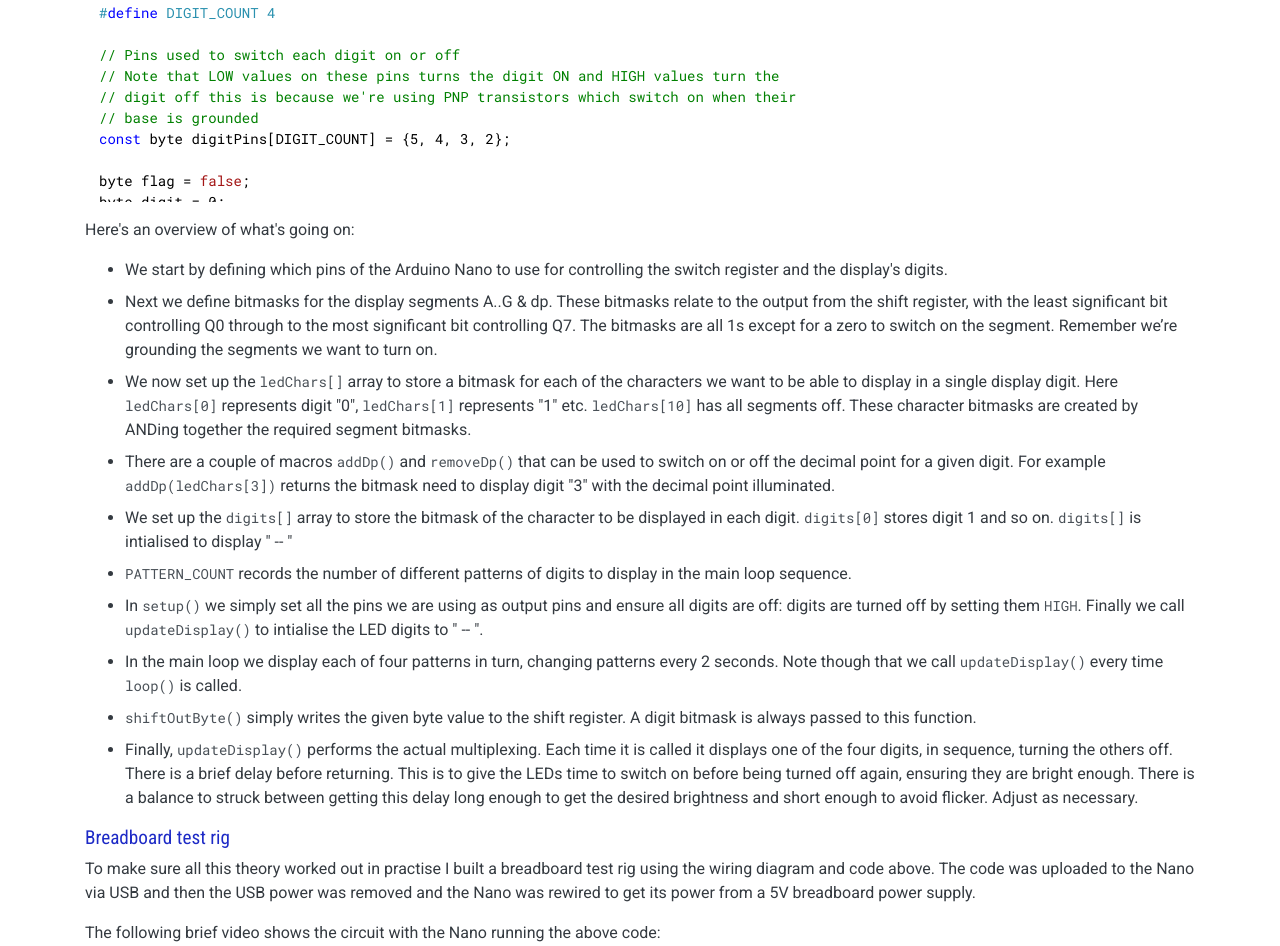
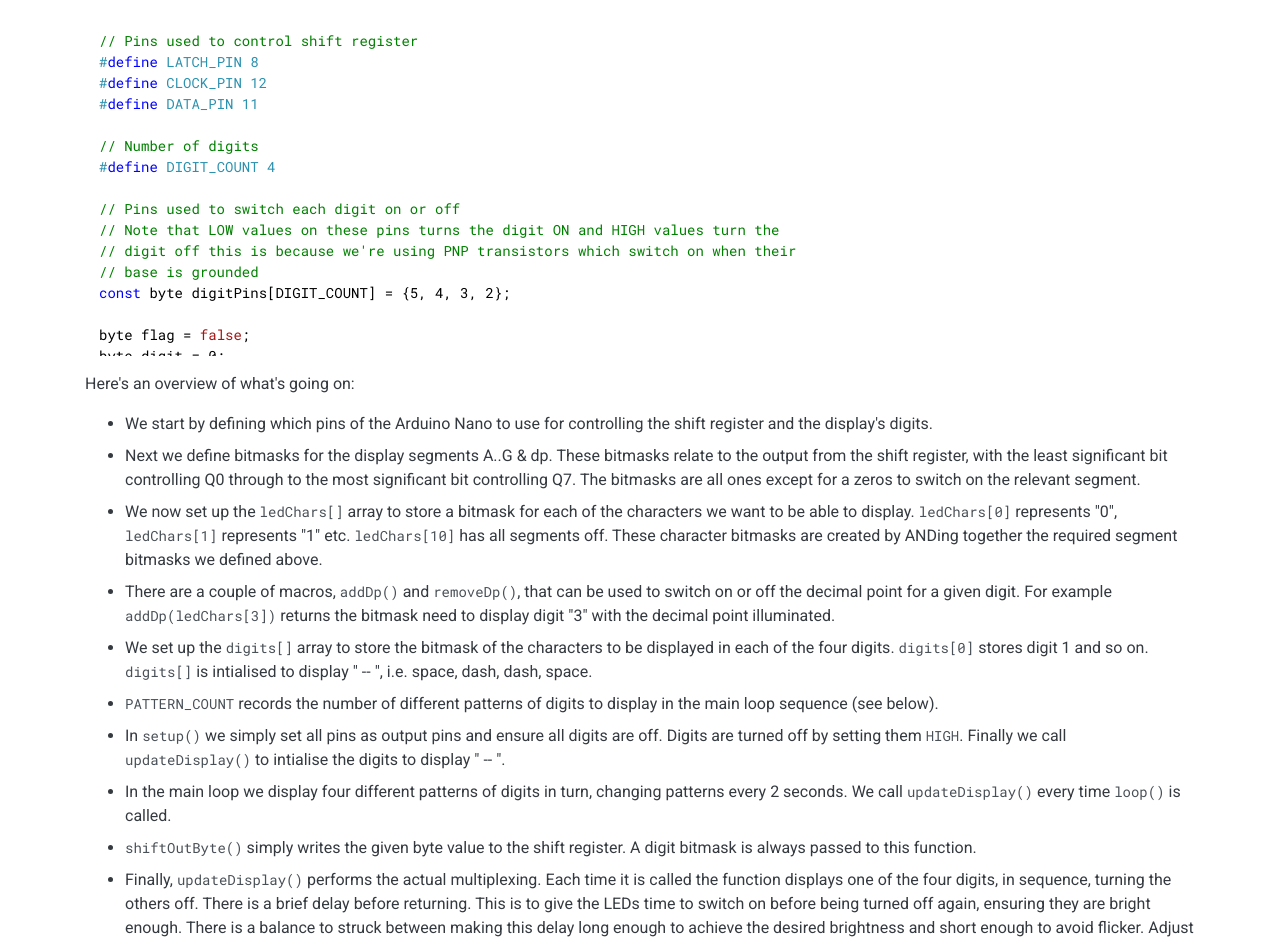
Before and after one commit to cahamo/cahamo.github.io, a Jekyll site: the page built from resources/e40561-4-digit-7seg-led.html, in a window 1280 px wide and 1400 px high, scrolled down 5788 px. Shown: the top 946 px of the window. Built offline with Jekyll 4.4.1, drawn with Linux system fonts in a browser that asks for light colours; comment, search, counter and statistics services are not loaded; some of the changed text lies outside the part shown.

Commit message:
Correct and edit E40561 4 digit 7 segment LED page

```diff
--- a/resources/e40561-4-digit-7seg-led.html
+++ b/resources/e40561-4-digit-7seg-led.html
@@ -49,7 +49,7 @@
 
     <h3>Map of LED digits &amp; segments to pins</h3>
 
-    <p>This section shows which pins control each segment of each digit. Since the display is common anode, there is
+    <p>This section describes which pins control each segment of each digit. Since the display is common anode, there is
         only one anode pin per digit. These are as follows:</p>
 
     <table class="table table-responsive">
@@ -352,31 +352,35 @@
 
     <p>Of course, with 36 pins, it's unrealistic to expect to connect the display to a microcontroller directly. Some kind of multiplexing will be required.</p>
 
+    <p>In this section I present a sample circuit and associated Arduino sketch that performs such multiplexing.</p>
+
     <h3>Circuit Design</h3>
 
-    <p>I've chosen to multiplex the cathode side of the display. This means that we common together the same segment for each digit. Using the information in the ables above the following pin connections can be made:</p>
+    <p>I've chosen to multiplex the cathode side of the display. This means that we common together the pins controlling the same segment for each digit. Using the information in the tables above, the following pin connections can be made:</p>
 
     <p><img class="img-fluid mx-auto d-block" src="/assets/img/resources/e40561-common-segment-wiring.png" width="404"
         height="303" alt="E40561 Common segment wiring diagram"></p>
 
-    <p>The digit pins 1 to 4, being anodes, require supplying with 5V DC (because this is a 5V device). To avoid placing too much load on the microcontroller, these pins will be fed via PNP transistors coupled to a suitable 5V supply. The transistor will be switched by digital output pins on the microcontroller.</p>
+    <p>The digit pins 1 to 4, being anodes, require supplying with 5V DC. To avoid placing too much load on the microcontroller, these pins should be fed via PNP transistors coupled to a suitable 5V supply. The transistors are then switched by coupling digital output pins of the microcontroller to the base of the transistors via suitable resistors.</p>
 
-    <p>The segment pins A to G and dp, being cathodes must be connected to low (0V) in order to be lit. This is done by connecting each commoned segment to a different pin of a 74HC595 shoft register, via a current limiting 470&ohm; resistor. The shift register is then controlled by three digital output pins of the microcontroller.</p>
+    <p>The segment pins A to G and dp, being cathodes, must be connected to 0V in order to be lit. This can be done by connecting each commoned segment to a different output pin of a 74HC595 shift register, via a current limiting resistor. The shift register is then controlled by three digital output pins of the microcontroller.</p>
 
     <p>The following circuit implements this design:</p>
 
     <p><img class="img-fluid mx-auto d-block" src="/assets/img/resources/e40561-mux-circuit.png" width="1220"
         height="920" alt="E40561 multiplex circuit"></p>
 
-<p>As can bee seen, the chosen microcontroller is an Arduino Nano. This is powered fro the 5V power supply and shares a common ground.</p>
+    <p>As can bee seen, the chosen microcontroller is an Arduino Nano. This is powered from the 5V power supply via its 5V pin.</p>
+
+    <p class="alert alert-warning">If you choose to power the Nano via its USB port then disconnect its 5V pin from the main power supply but ensure that the Nano's ground remains connected to the power supply's ground.</p>
 
     <h3>Code</h3>
 
     <p>The code is used to:</p>
 
     <ol>
-    <li>Define a set of digits to be displayed.</li>
-    <li>Sets the 4 digits currently being displayed.</li>
+        <li>Define a set of digit &amp; other characters to be displayed.</li>
+        <li>Record the 4 digits currently being displayed.</li>
         <li>Perform the multiplexing.</li>
     </ol>
 
@@ -548,23 +552,23 @@
     <p>Here's an overview of what's going on:</p>
 
     <ul>
-    <li class="my-2">We start by defining which pins of the Arduino Nano to use for controlling the switch register and the display's digits.</li>
-    <li class="my-2">Next we define bitmasks for the display segments A..G &amp; dp. These bitmasks relate to the output from the shift register, with the least significant bit controlling Q0 through to the most significant bit controlling Q7. The bitmasks are all 1s except for a zero to switch on the segment. Remember we&rsquo;re grounding the segments we want to turn on.</li>
-    <li class="my-2">We now set up the <code>ledChars[]</code> array to store a bitmask for each of the characters we want to be able to display in a single display digit. Here <code>ledChars[0]</code> represents digit &quot;0&quot;, <code>ledChars[1]</code> represents &quot;1&quot; etc. <code>ledChars[10]</code> has all segments off. These character bitmasks are created by ANDing together the required segment bitmasks.</li>
-    <li class="my-2">There are a couple of macros <code>addDp()</code> and <code>removeDp()</code> that can be used to switch on or off the decimal point for a given digit. For example <code>addDp(ledChars[3])</code> returns the bitmask need to display digit &quot;3&quot; with the decimal point illuminated.</li>
-        <li class="my-2">We set up the <code>digits[]</code> array to store the bitmask of the character to be displayed in each digit. <code>digits[0]</code> stores digit 1 and so on. <code>digits[]</code> is intialised to display &quot;&nbsp;--&nbsp;&quot;</li>
-        <li class="my-2"><code>PATTERN_COUNT</code> records the number of different patterns of digits to display in the main loop sequence.</li>
-        <li class="my-2">In <code>setup()</code> we simply set all the pins we are using as output pins and ensure all digits are off: digits are turned off by setting them <code>HIGH</code>. Finally we call <code>updateDisplay()</code> to intialise the LED digits to &quot;&nbsp;--&nbsp;&quot;.</li>
-        <li class="my-2">In the main loop we display each of four patterns in turn, changing patterns every 2 seconds. Note though that we call <code>updateDisplay()</code> every time <code>loop()</code> is called.</li>
+        <li class="my-2">We start by defining which pins of the Arduino Nano to use for controlling the shift register and the display's digits.</li>
+        <li class="my-2">Next we define bitmasks for the display segments A..G &amp; dp. These bitmasks relate to the output from the shift register, with the least significant bit controlling Q0 through to the most significant bit controlling Q7. The bitmasks are all ones except for a zeros to switch on the relevant segment.</li>
+        <li class="my-2">We now set up the <code>ledChars[]</code> array to store a bitmask for each of the characters we want to be able to display. <code>ledChars[0]</code> represents &quot;0&quot;, <code>ledChars[1]</code> represents &quot;1&quot; etc. <code>ledChars[10]</code> has all segments off. These character bitmasks are created by ANDing together the required segment bitmasks we defined above.</li>
+        <li class="my-2">There are a couple of macros, <code>addDp()</code> and <code>removeDp()</code>, that can be used to switch on or off the decimal point for a given digit. For example <code>addDp(ledChars[3])</code> returns the bitmask need to display digit &quot;3&quot; with the decimal point illuminated.</li>
+        <li class="my-2">We set up the <code>digits[]</code> array to store the bitmask of the characters to be displayed in each of the four digits. <code>digits[0]</code> stores digit 1 and so on. <code>digits[]</code> is intialised to display &quot;&nbsp;--&nbsp;&quot;, i.e. space, dash, dash, space.</li>
+        <li class="my-2"><code>PATTERN_COUNT</code> records the number of different patterns of digits to display in the main loop sequence (see below).</li>
+        <li class="my-2">In <code>setup()</code> we simply set all pins as output pins and ensure all digits are off. Digits are turned off by setting them <code>HIGH</code>. Finally we call <code>updateDisplay()</code> to intialise the digits to display &quot;&nbsp;--&nbsp;&quot;.</li>
+        <li class="my-2">In the main loop we display four different patterns of digits in turn, changing patterns every 2 seconds. We call <code>updateDisplay()</code> every time <code>loop()</code> is called.</li>
         <li class="my-2"><code>shiftOutByte()</code> simply writes the given byte value to the shift register. A digit bitmask is always passed to this function.</li>
-        <li class="my-2">Finally, <code>updateDisplay()</code> performs the actual multiplexing. Each time it is called it displays one of the four digits, in sequence, turning the others off. There is a brief delay before returning. This is to give the LEDs time to switch on before being turned off again, ensuring they are bright enough. There is a balance to struck between getting this delay long enough to get the desired brightness and short enough to avoid flicker. Adjust as necessary.</li>
+        <li class="my-2">Finally, <code>updateDisplay()</code> performs the actual multiplexing. Each time it is called the function displays one of the four digits, in sequence, turning the others off. There is a brief delay before returning. This is to give the LEDs time to switch on before being turned off again, ensuring they are bright enough. There is a balance to struck between making this delay long enough to achieve the desired brightness and short enough to avoid flicker. Adjust as necessary.</li>
     </ul>
 
     <h3>Breadboard test rig</h3>
 
-<p>To make sure all this theory worked out in practise I built a breadboard test rig using the wiring diagram and code above. The code was uploaded to the Nano via USB and then the USB power was removed and the Nano was rewired to get its power from a 5V breadboard power supply.</p>
+    <p>To make sure all this theory worked out in practise I built a breadboard test rig using the wiring diagram and code above.</p>
 
-<p>The following brief video shows the circuit with the Nano running the above code:</p>
+    <p>The following short video shows the circuit with the Nano running the above code:</p>
 
     <div class="text-center">
         <div>
@@ -573,7 +577,7 @@
         <p class="caption">Mulitplexing E40561 4 digit common anode LED display (simplified version)</p>
     </div>
 
-<p>This second, longer, video shows the same circuit running enhanced code that defines and defines additional characters and displays a longer sequence.</p>
+    <p>This second, longer, video shows the same circuit running enhanced code that defines additional characters and displays a longer sequence.</p>
 
     <div class="text-center">
         <div>
@@ -582,6 +586,6 @@
         <p class="caption">Mulitplexing E40561 4 digit common anode LED display (enhanced version)</p>
     </div>
 
-<p class="alert alert-warning"><strong>Note:</strong> the circuit shown in these videos is the same as that in the circuit diagram above except that 1k&ohm; current limiting resistors are used with the LED segments instead of 470&ohm; resistors. This is a hang over from early development when power for the LEDs was being taken from the microcontroller. The high value resistors were used protect the microcontroller pins from excessive power draw.</p>
+    <p class="alert alert-warning"><strong>Note:</strong> the circuit shown in these videos is the same as that in the circuit diagram above except that 1k&ohm; current limiting resistors have been used with the LED segments instead of 470&ohm; resistors. This is a hang over from when I was testing the circuit and wanted to give the LED segments extra protection. I simply forgot to swap them for 470&ohm; resistors later!</p>
 
 </section> <!-- /#circuit -->
```
Also changed, not shown: other parts of resources/e40561-4-digit-7seg-led.html (+2 -2 lines). Lines whose indentation alone changed are shown as unchanged.
